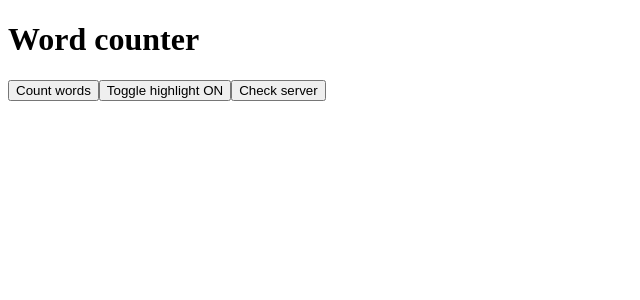
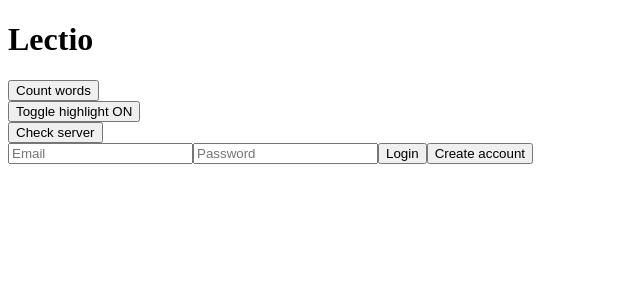
Before and after one commit to David8406/lectio-study-helper-extension, a React (Vite) app: page / in a window 1280 px wide. Shown: the top 300 px of the page, without its empty margins (0-640 px from the left). Built offline with nearby package versions, Linux system fonts and the light colour scheme.

Commit message:
Split popup into components and add login and register forms

```diff
--- a/src/App.jsx
+++ b/src/App.jsx
@@ -1,66 +1,16 @@
-import { useState, useEffect } from "react";
-
-function countWords() {
-    const pageText = document.body.innerText.trim();
-    if (pageText === "") return 0;
-    const words = pageText.split(/\s+/);
-    return words.length;
-}
+import WordCounter from "./components/WordCounter.jsx";
+import HighlightToggle from "./components/HighlightToggle.jsx";
+import ServerStatus from "./components/ServerStatus.jsx";
+import LoginForm from "./components/LoginForm.jsx";
 
 function App() {
-    const [count, setCount] = useState(null);
-    const [error, setError] = useState("");
-
-    const [highlightEnable, setHighlightEnable] = useState(true);
-
-    const [serverMessage, setServerMessage] = useState("");
-
-    useEffect(() => {
-        chrome.storage.local.get("highlightEnabled").then((data) => {
-            if (data.highlightEnabled === false) setHighlightEnable(false);
-        });
-    }, []);
-
-    function toggleHighlight(){
-        const newValue = !highlightEnable;
-        setHighlightEnable(newValue);
-        chrome.storage.local.set({ highlightEnabled: newValue });
-    }
-
-    async function handleClick() {
-        setError("");
-        try {
-            const [tab] = await chrome.tabs.query({ active: true, currentWindow: true });
-            const results = await chrome.scripting.executeScript({
-                target: { tabId: tab.id },
-                func: countWords,
-            });
-            setCount(results[0].result);
-        } catch (err) {
-            setCount(null);
-            setError("Can't count words on this page.");
-        }
-    }
-
-    async function checkServer(){
-        try {
-            const response = await fetch("http://localhost:3000/");
-            const data = await response.json();
-            setServerMessage(data.message);
-        } catch (err) {
-            setServerMessage("Server is offline");
-        }
-    }
-
     return (
         <div>
-            <h1>Word counter</h1>
-            <button onClick={handleClick}>Count words</button>
-            {count !== null && <p>{count} words</p>}
-            {error && <p>{error}</p>}
-            <button onClick={toggleHighlight}>Toggle highlight {highlightEnable ? "ON" : "OFF" }</button>
-            <button onClick={checkServer}>Check server</button>
-            {serverMessage && <p>{serverMessage}</p>}
+            <h1>Lectio</h1>
+            <WordCounter />
+            <HighlightToggle />
+            <ServerStatus />
+            <LoginForm />
         </div>
     );
 }
--- /dev/null
+++ b/src/components/HighlightToggle.jsx
@@ -0,0 +1,25 @@
+import { useState, useEffect } from "react";
+
+function HighlightToggle() {
+    const [highlightEnable, setHighlightEnable] = useState(true);
+
+    useEffect(() => {
+        chrome.storage.local.get("highlightEnabled").then((data) => {
+            if (data.highlightEnabled === false) setHighlightEnable(false);
+        });
+    }, []);
+
+    function toggleHighlight(){
+        const newValue = !highlightEnable;
+        setHighlightEnable(newValue);
+        chrome.storage.local.set({ highlightEnabled: newValue });
+    }
+
+    return (
+        <div>
+            <button onClick={toggleHighlight}>Toggle highlight {highlightEnable ? "ON" : "OFF" }</button>
+        </div>
+    );
+}
+
+export default HighlightToggle;
--- a/src/components/LoginForm.jsx
+++ b/src/components/LoginForm.jsx
@@ -0,0 +1,75 @@
+import { useState, useEffect } from "react";
+import RegisterForm from "./RegisterForm.jsx";
+
+function LoginForm() {
+    const [email, setEmail] = useState("");
+    const [password, setPassword] = useState("");
+    const [loginMessage, setLoginMessage] = useState("");
+
+    const [loggedInEmail, setLoggedInEmail] = useState(null);
+    const [showRegister, setShowRegister] = useState(false);
+
+    useEffect(() => {
+        chrome.storage.local.get(["token", "email"]).then((data) => {
+            if (data.token) setLoggedInEmail(data.email);
+        });
+    }, []);
+
+    async function handleLogin(){
+        try {
+            const response = await fetch("http://localhost:3000/login", {
+                method: "POST",
+                headers: {"Content-Type": "application/json"},
+                body: JSON.stringify({email: email, password: password}),
+            });
+            const data = await response.json();
+            if (response.ok){
+                setLoginMessage("");
+                await chrome.storage.local.set({token: data.token, email});
+                setLoggedInEmail(email);
+                setPassword("");
+            }
+            else setLoginMessage(data.error);
+        } catch (error) {
+            setLoginMessage("Server is offline");
+        }
+    }
+
+    async function handleLogout(){
+        await chrome.storage.local.remove(["token", "email"]);
+        setLoggedInEmail(null);
+    }
+
+    if (loggedInEmail) {
+        return (
+            <div>
+                <p>Logged in as {loggedInEmail}</p>
+                <button onClick={handleLogout}>Log out</button>
+            </div>
+        );
+    }
+
+    if (showRegister) {
+        return (
+            <RegisterForm
+                onRegistered={() => {
+                    setShowRegister(false);
+                    setLoginMessage("Account created! Please log in.");
+                }}
+                onCancel={() => setShowRegister(false)}
+            />
+        );
+    }
+
+    return (
+        <div>
+            <input type="email" value={email} onChange={(e) => setEmail(e.target.value)} placeholder="Email" />
+            <input type="password" value={password} onChange={(e) => setPassword(e.target.value)} placeholder="Password" />
+            <button onClick={handleLogin}>Login</button>
+            <button onClick={() => setShowRegister(true)}>Create account</button>
+            {loginMessage && <p>{loginMessage}</p>}
+        </div>
+    );
+}
+
+export default LoginForm;
--- /dev/null
+++ b/src/components/RegisterForm.jsx
@@ -0,0 +1,41 @@
+import { useState } from "react";
+
+function RegisterForm({ onRegistered, onCancel }) {
+    const [email, setEmail] = useState("");
+    const [password, setPassword] = useState("");
+    const [passwordConfirm, setPasswordConfirm] = useState("");
+    const [message, setMessage] = useState("");
+
+    async function handleRegister(){
+        if (password !== passwordConfirm) {
+            setMessage("Passwords do not match");
+            return;
+        }
+
+        try {
+            const response = await fetch("http://localhost:3000/register", {
+                method: "POST",
+                headers: {"Content-Type": "application/json"},
+                body: JSON.stringify({ email, password, passwordConfirm }),
+            });
+            const data = await response.json();
+            if (response.ok) onRegistered();
+            else setMessage(data.error);
+        } catch (error) {
+            setMessage("Server is offline");
+        }
+    }
+
+    return (
+        <div>
+            <input type="email" value={email} onChange={(e) => setEmail(e.target.value)} placeholder="Email" />
+            <input type="password" value={password} onChange={(e) => setPassword(e.target.value)} placeholder="Password" />
+            <input type="password" value={passwordConfirm} onChange={(e) => setPasswordConfirm(e.target.value)} placeholder="Confirm password" />
+            <button onClick={handleRegister}>Create account</button>
+            <button onClick={onCancel}>Back to login</button>
+            {message && <p>{message}</p>}
+        </div>
+    );
+}
+
+export default RegisterForm;
--- /dev/null
+++ b/src/components/ServerStatus.jsx
@@ -0,0 +1,24 @@
+import { useState } from "react";
+
+function ServerStatus() {
+    const [serverMessage, setServerMessage] = useState("");
+
+    async function checkServer(){
+        try {
+            const response = await fetch("http://localhost:3000/");
+            const data = await response.json();
+            setServerMessage(data.message);
+        } catch (err) {
+            setServerMessage("Server is offline");
+        }
+    }
+
+    return (
+        <div>
+            <button onClick={checkServer}>Check server</button>
+            {serverMessage && <p>{serverMessage}</p>}
+        </div>
+    );
+}
+
+export default ServerStatus;
--- /dev/null
+++ b/src/components/WordCounter.jsx
@@ -0,0 +1,38 @@
+import { useState } from "react";
+
+function countWords() {
+    const pageText = document.body.innerText.trim();
+    if (pageText === "") return 0;
+    const words = pageText.split(/\s+/);
+    return words.length;
+}
+
+function WordCounter() {
+    const [count, setCount] = useState(null);
+    const [error, setError] = useState("");
+
+    async function handleClick() {
+        setError("");
+        try {
+            const [tab] = await chrome.tabs.query({ active: true, currentWindow: true });
+            const results = await chrome.scripting.executeScript({
+                target: { tabId: tab.id },
+                func: countWords,
+            });
+            setCount(results[0].result);
+        } catch (err) {
+            setCount(null);
+            setError("Can't count words on this page.");
+        }
+    }
+
+    return (
+        <div>
+            <button onClick={handleClick}>Count words</button>
+            {count !== null && <p>{count} words</p>}
+            {error && <p>{error}</p>}
+        </div>
+    );
+}
+
+export default WordCounter;
```
